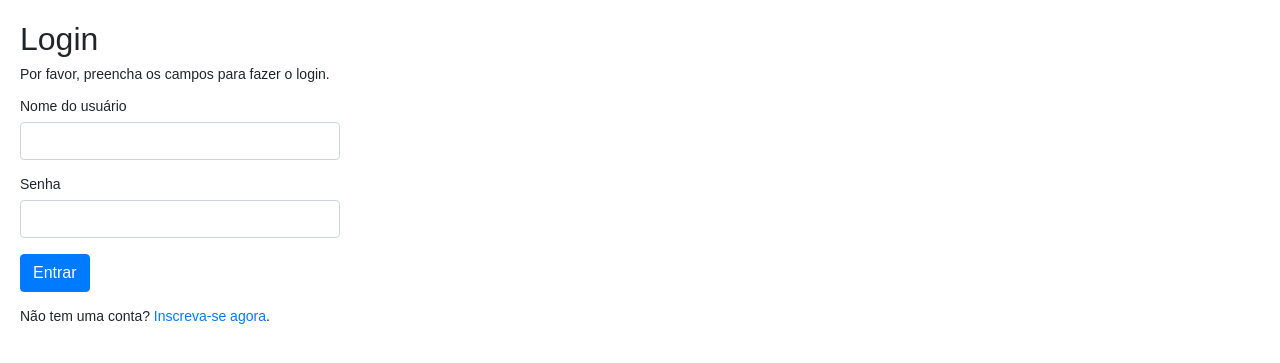
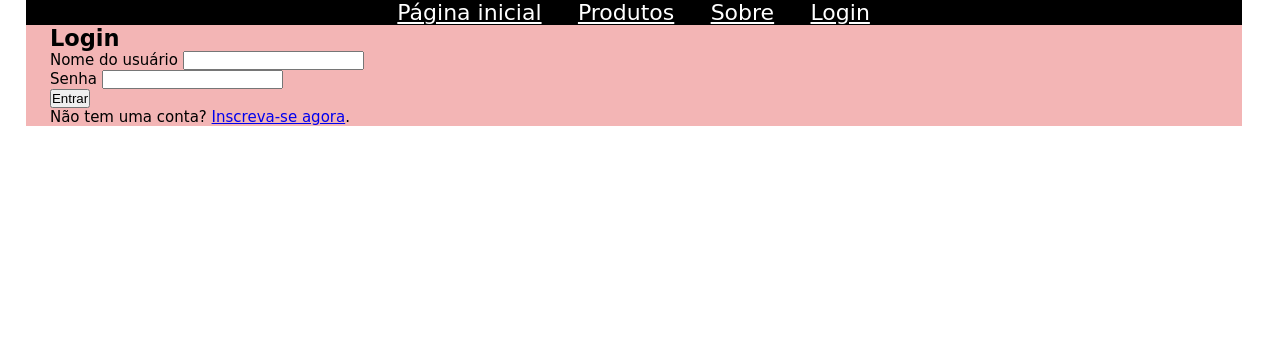
Before and after one commit to AdsonCoelho/pedidos_online, a PHP site: page /login.php in a window 1280 px wide. Shown: the top 363 px of the page. Run offline with PHP 8.4, Linux system fonts and the light colour scheme.

Commit message:
Correção de erro na página de login e configuração do style das páginas

```diff
--- a/login.php
+++ b/login.php
@@ -89,18 +89,28 @@ if($_SERVER["REQUEST_METHOD"] == "POST"){
 <!DOCTYPE html>
 <html lang="pt-br">
 <head>
-    <meta charset="UTF-8">
-    <title>Login</title>
-    <link rel="stylesheet" href="https://stackpath.bootstrapcdn.com/bootstrap/4.5.2/css/bootstrap.min.css">
-    <style>
-        body{ font: 14px sans-serif; }
-        .wrapper{ width: 360px; padding: 20px; }
-    </style>
+    <meta charset="UTF-8" name="viewport" content="width=device-width, initial-scale=1">
+    <title>Bem vindo</title>
+    <link a href="style.css" type="text/css" rel="stylesheet" />
 </head>
-<body>
-    <div class="wrapper">
-        <h2>Login</h2>
-        <p>Por favor, preencha os campos para fazer o login.</p>
+
+<body class="body">
+    <main class="conteudo">
+        <header class="cabecalho">
+			<nav class="cabecalho_menu">
+				<div class="menu">
+					<a class="" href="index.html">Página inicial</a>
+					<a class="" href="produtos.html">Produtos</a>
+					<a class="" href="sobre.html">Sobre</a>
+					<a class="" href="login.php">Login</a>
+				</div>
+			</nav>
+		</header>
+
+	    <section class="conteudo">
+             <div class="formulario_cadastrar">
+            <h1 class="label"> Login</h1>
+
 
             <?php
             if(!empty($login_err)){
@@ -109,21 +119,22 @@ if($_SERVER["REQUEST_METHOD"] == "POST"){
             ?>
 
             <form action="<?php echo htmlspecialchars($_SERVER["PHP_SELF"]); ?>" method="post">
-            <div class="form-group">
+                <div class="input.campo_nome">
                     <label>Nome do usuário</label>
                     <input type="text" name="username" class="form-control <?php echo (!empty($username_err)) ? 'is-invalid' : ''; ?>" value="<?php echo $username; ?>">
                     <span class="invalid-feedback"><?php echo $username_err; ?></span>
                 </div>
-            <div class="form-group">
+                <div class="input.campo_senha">
                     <label>Senha</label>
                     <input type="password" name="password" class="form-control <?php echo (!empty($password_err)) ? 'is-invalid' : ''; ?>">
                     <span class="invalid-feedback"><?php echo $password_err; ?></span>
                 </div>
-            <div class="form-group">
+                <div class="input.btn_submit">
                     <input type="submit" class="btn btn-primary" value="Entrar">
                 </div>
                 <p>Não tem uma conta? <a href="register.php">Inscreva-se agora</a>.</p>
             </form>
          </div>
+        </section>
 </body>
 </html>
--- a/style.css
+++ b/style.css
@@ -3,22 +3,10 @@
 	margin: 0;
 	padding: 0;
 }
-/*Imagem global do rodapé*/
-.img_rodape{
-  position:relative;
-  width:90px;
-  top:12em;
-  left: 50%;
-}
 
-#img_logo{
-  width: 10%;
-  height: 10%;
-}
 /*Menu global fixo para todas as páginas*/
 .cabecalho{
   position:relative;
-  padding: 20px;
   font-size: 20px;
   color: rgb(0, 0, 0);
   background-color: rgb(255, 255, 255);
@@ -41,40 +29,21 @@
  	font-size: 22px;
 	font-family: cursive;
   padding: 15px;
+
 }
 
-.conteudo{
-  position:relative;
-  padding: 20px;
-  font-size: 15px;
-  color: rgb(0, 0, 0);
-  background-color: rgb(243, 181, 181);
-	text-align: justify;
-  font-family: cursive;
- }
 
- .conteudo_1 {
-  width: 100%;
-  height: 100%;
-  top:1em;
- }
 
 .campos_login{
   position:relative;
   left: 40%;
-  top:8em;
+  top:5em;
   border:1px solid rgb(58, 52, 43) ;
-  width:280px;
-  height:180px;
-  font-size: 30px;
+  width:200px;
+  height:100px;
+  font-size: 20px;
   text-align: center;
 }
-
-.label_login
-  {
-    font-weight: bolder ;
-    font-family: "Segoe UI","Arial","Times New Roman";
-  }
 
 /**Posição do formulário na página***/
 #formulario_cadastrar
@@ -85,6 +54,7 @@
   width:350px;
   height:350px;
   background-color:rgb(128, 68, 0);
+  text-align: center;
 }
 
 /***label ***/
@@ -94,24 +64,26 @@
   left:8px;
   margin-right:6px;
   background-color:#ffffff;
+  text-align: center;
 }
 
 /***Página cadastar usuários***/
-#formulario input.campo_nome
+#input.campo_nome
 {
   background-color:#ffffff;
   position:absolute;
   left:100px;
   top:30px;
   width:250px;
+  text-align: center;
 }
-#formulario input.campo_email
+#formulario input.campo_senha
 {
   background-color:#ffffff;
   position:absolute;
-  left:100px;
-  margin-top:3px;
-  width:250px;
+  left:120px;
+  margin-top:2px;
+  width:350px;
 }
 
 /***Botão***/
@@ -125,20 +97,31 @@
   background-color:#444141;
 }
 
-.conteudo_2 {
+.conteudo{
+  position:relative;
+  font-size: 15px;
+  color: rgb(0, 0, 0);
+  background-color: rgb(243, 181, 181);
+	text-align: justify;
+  font-family: cursive;
+  left: 2%;
+  width: 95%;
+}
+
+
+.img1_conteudo {
   position:relative;
   width:100%;
-  left: 40%;
-  top:10px;
-  margin: 20px;
+  text-align: center;
+  top:1px;
 }
 
-.conteudo_3 {
+.img2_conteudo {
   position:relative;
   width:100%;
-  left: 45%;
+  text-align: center;
   top:1px;
-  margin: 2px;
+
 }
 
 .img_feminino {
@@ -158,3 +141,15 @@
   width:22%;
   height: 100%;
 }
+
+/*Imagem global do rodapé*/
+.img_rodape{
+  position:relative;
+  width:90px;
+  left: 50%;
+}
+
+#img_logo{
+  width: 10%;
+  height: 10%;
+}
```
Also changed, not shown: index.html (+9 -10 lines), sobre.html (+13 -10 lines), welcome.php (+13 -11 lines). Lines whose indentation alone changed are shown as unchanged.
